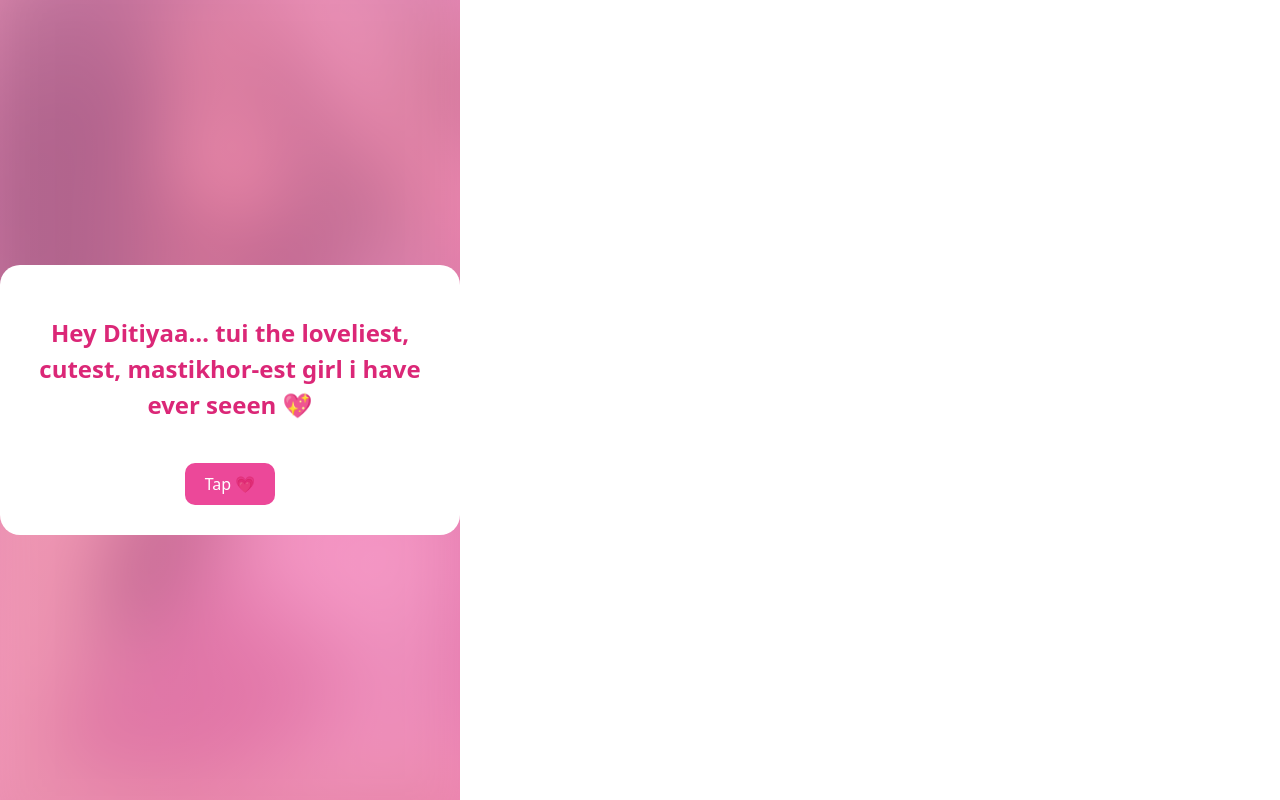
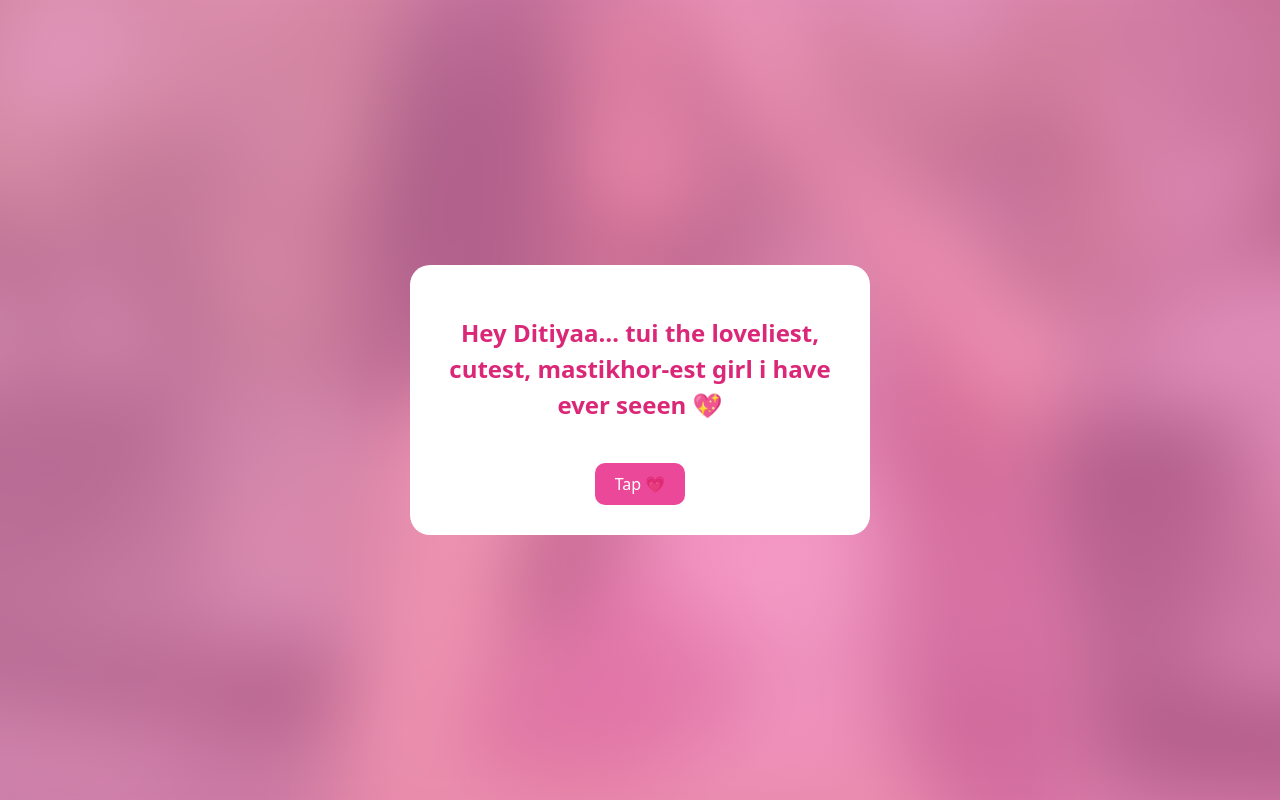
Before and after one commit to Kamikaze-09/valentine, a React (Vite) app: page / in a window 1280 px wide. Built offline with nearby package versions, Linux system fonts and the light colour scheme.

Commit message:
final testing

```diff
--- a/src/App.jsx
+++ b/src/App.jsx
@@ -83,8 +83,9 @@ export default function App() {
   };
 
   return (
-    <div style={{
-      minHeight: "100vh",
+   <div style={{
+      width: "100vw",
+      height: "100vh",
       background: "linear-gradient(270deg, #f472b6, #f9a8d4, #fecdd3)",
       backgroundSize: "600% 600%",
       animation: "gradient 10s ease infinite",
@@ -94,6 +95,7 @@ export default function App() {
       position: "relative",
       overflow: "hidden"
     }}>
+
 
       {/* Gradient animation */}
       <style>{`
```
